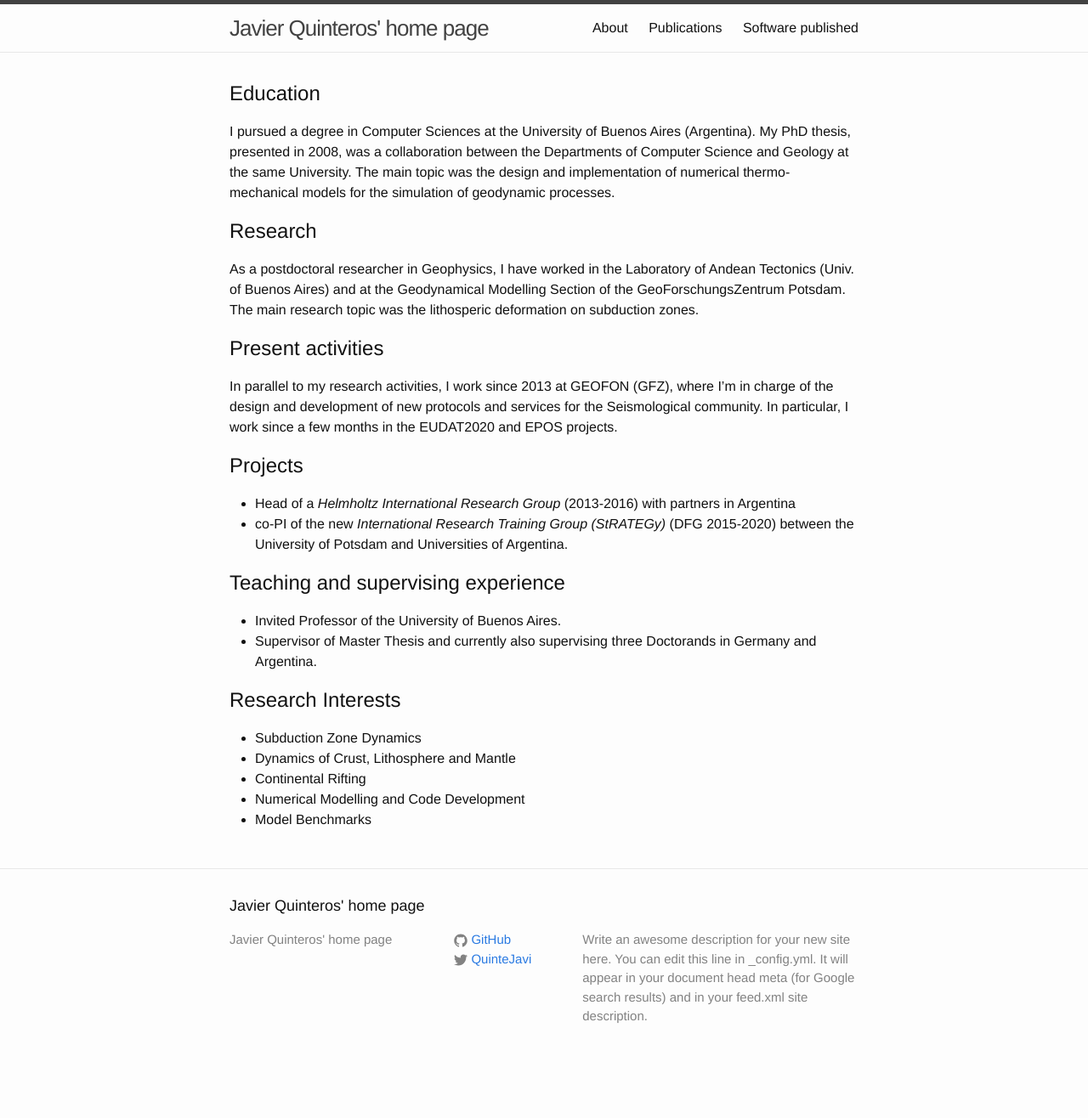
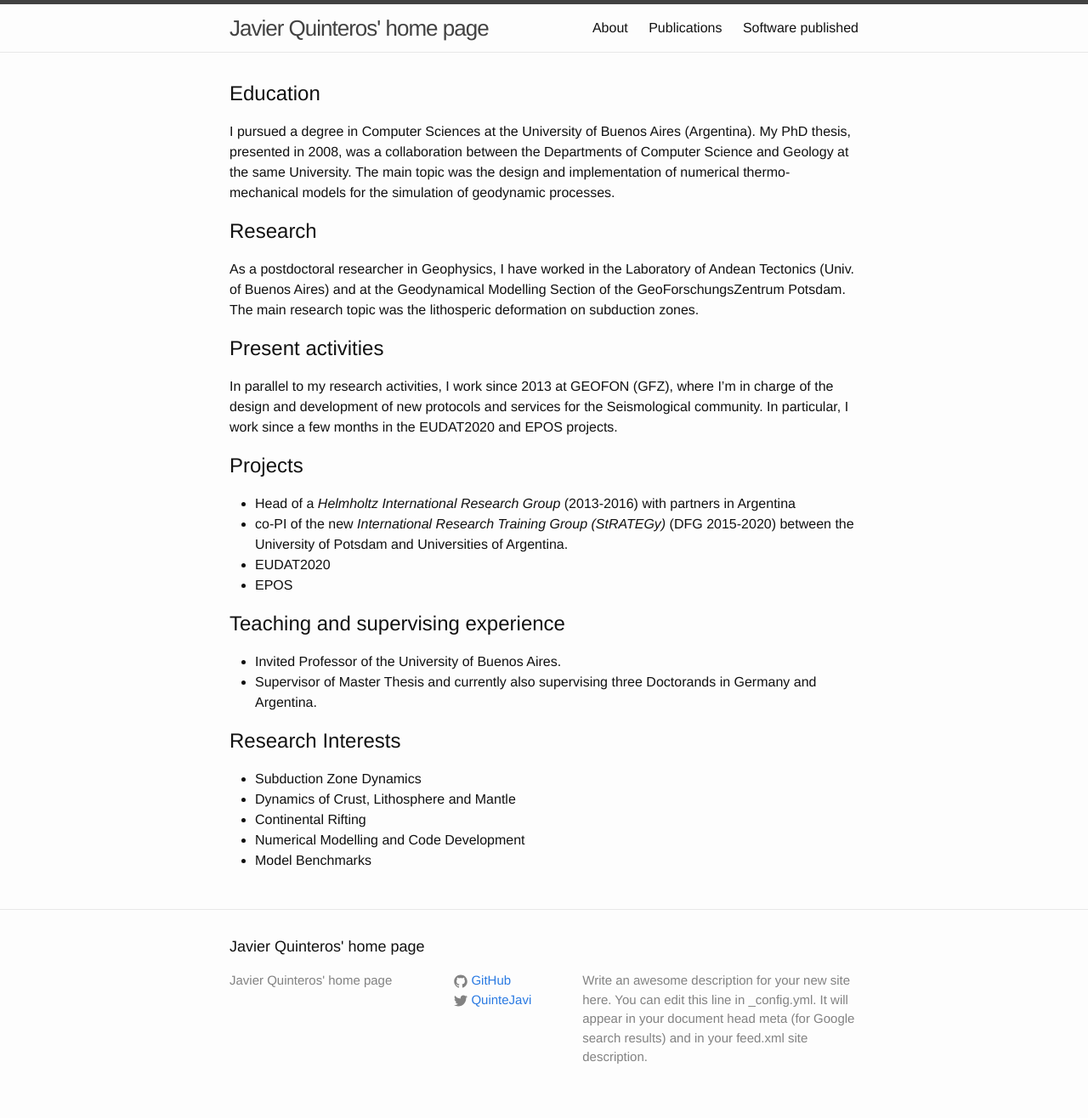
Before and after one commit to javiquinte/javiquinte.github.io, a Jekyll site: the page built from resume.md, in a window 1280 px wide. Shown: the whole page at 85% size. Built offline with Jekyll 4.4.1, drawn with Linux system fonts in a browser that asks for light colours; before the commit the page ends 1268 px from its top, so only the background shows below that.

Commit message:
Add the EUDAT2020 and the EPOS projects.

```diff
--- a/resume.md
+++ b/resume.md
@@ -30,6 +30,8 @@ Projects
 Argentina
 * co-PI of the new *International Research Training Group (StRATEGy)* (DFG 2015-2020) between the University of
 Potsdam and Universities of Argentina.
+* EUDAT2020
+* EPOS
 
 Teaching and supervising experience
 -----------------------------------
```
